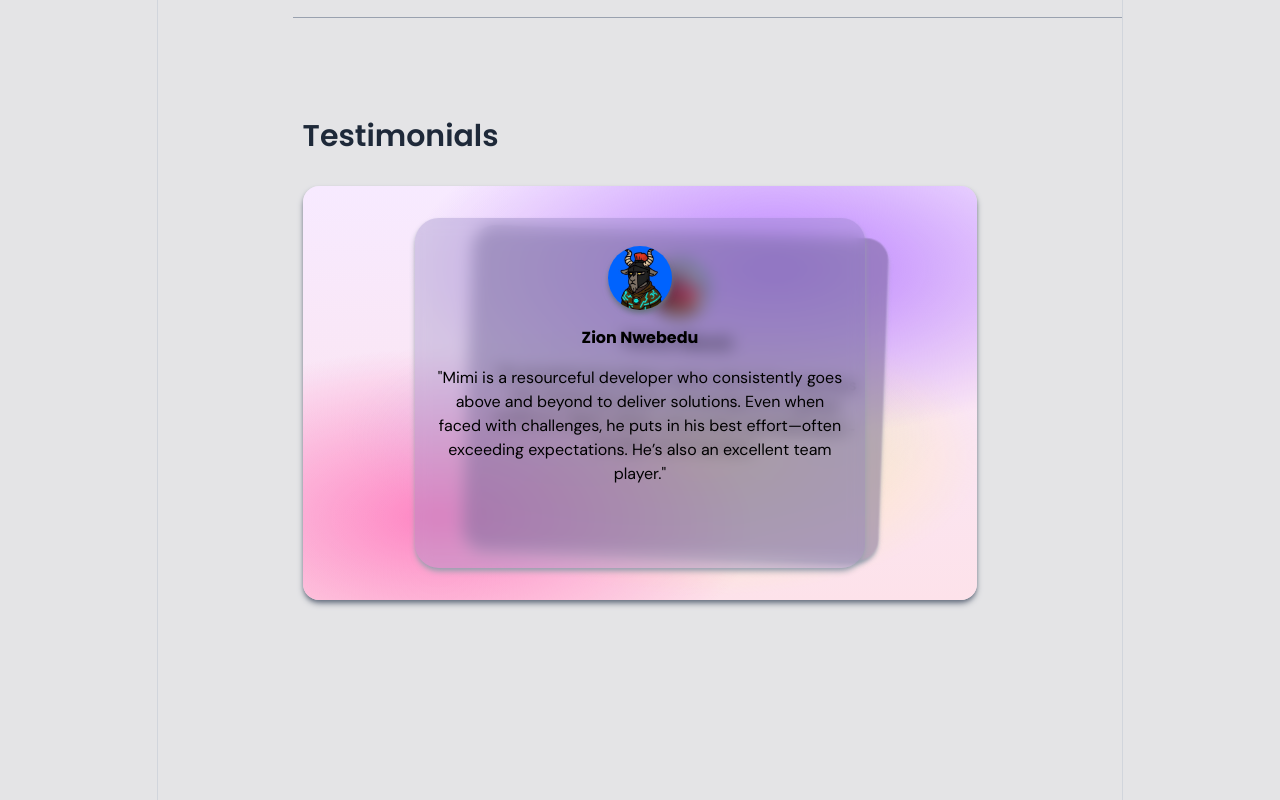
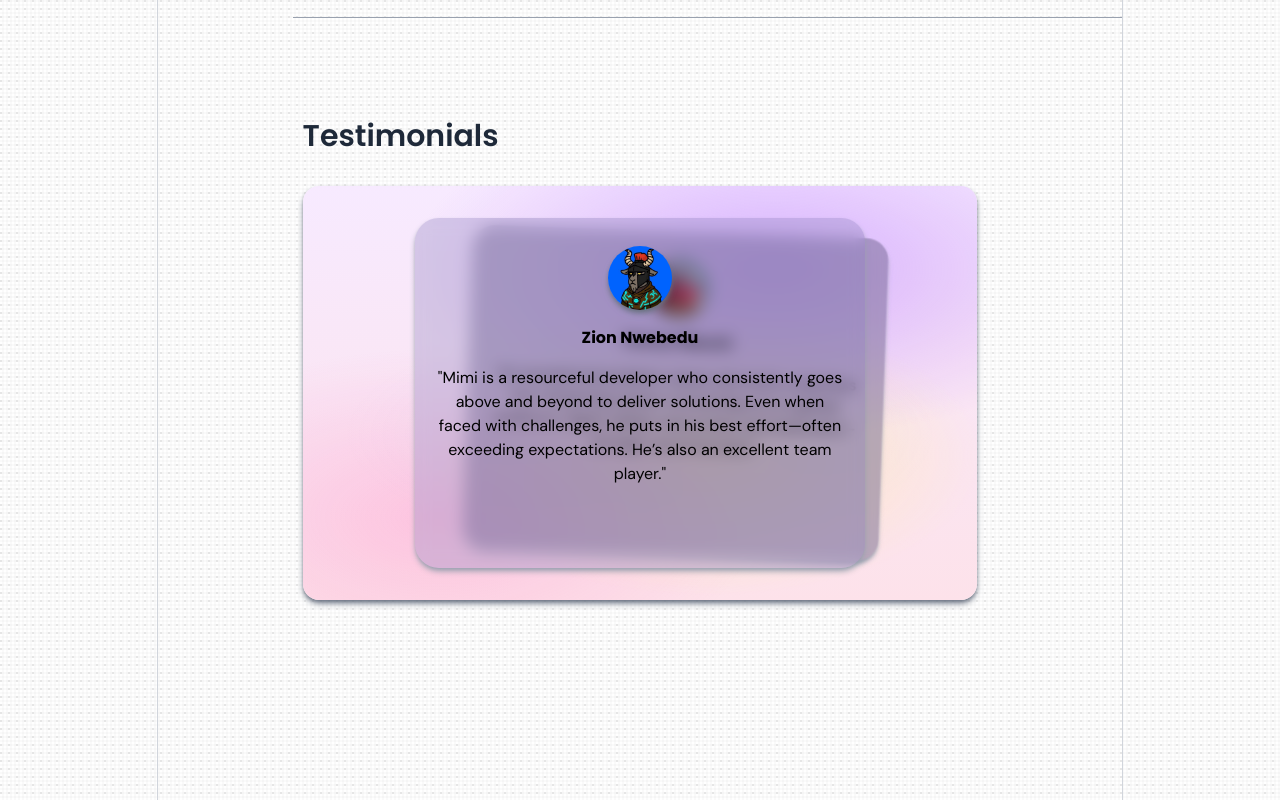
Before and after one commit to OkataMiracleDev/my_portfolio, a Next.js app: page / in a window 1280 px wide. Shown: the part 4000-4800 px from the top of the page. Built offline with nearby package versions, Linux system fonts and the light colour scheme; a web font is replaced by a local one.

Commit message:
style(ui): update background styles and card appearance
- Add subtle paper texture to layout background
- Reduce opacity of radial gradients in testimonials
- Add gray background to projects card for better contrast

```diff
--- a/app/layout.tsx
+++ b/app/layout.tsx
@@ -30,10 +30,34 @@ export default function RootLayout({
 }) {
   return (
     <html lang="en">
-      <body className={`${popp.className} ${bun.className} ${grav.className} antialiased bg-[#d9d9ddb5] md:flex md:flex-col md:items-center`}>
+      <body     style={{
+      backgroundImage: `
+        radial-gradient(circle at 1px 1px, rgba(0,0,0,0.08) 1px, transparent 0),
+        repeating-linear-gradient(0deg, transparent, transparent 2px, rgba(0,0,0,0.02) 2px, rgba(0,0,0,0.02) 4px),
+        repeating-linear-gradient(90deg, transparent, transparent 2px, rgba(0,0,0,0.02) 2px, rgba(0,0,0,0.02) 4px)
+      `,
+      backgroundSize: "8px 8px, 32px 32px, 32px 32px",
+    }}
+      className={`${popp.className} ${bun.className} ${grav.className} antialiased d9d9ddb5 md:flex md:flex-col md:items-center`}>
         <Nav />
         {children}
       </body>
     </html>
   );
 }
+
+<div className="min-h-screen w-full bg-[#faf9f6] relative">
+  {/* Paper Texture */}
+  <div
+    className="absolute inset-0 z-0"
+    style={{
+      backgroundImage: `
+        radial-gradient(circle at 1px 1px, rgba(0,0,0,0.08) 1px, transparent 0),
+        repeating-linear-gradient(0deg, transparent, transparent 2px, rgba(0,0,0,0.02) 2px, rgba(0,0,0,0.02) 4px),
+        repeating-linear-gradient(90deg, transparent, transparent 2px, rgba(0,0,0,0.02) 2px, rgba(0,0,0,0.02) 4px)
+      `,
+      backgroundSize: "8px 8px, 32px 32px, 32px 32px",
+    }}
+  />
+     {/* Your Content/Components */}
+</div>
--- a/components/Home/HomeProjects/ProjectsCard.tsx
+++ b/components/Home/HomeProjects/ProjectsCard.tsx
@@ -13,7 +13,7 @@ projects: {
 
 const ProjectsCard = ({projects}: Props) => {
   return (
-    <div className="flex flex-col lg:mx-10 w-full lg:w-[400px] min-h-[390px] md:min-h-[400px] px-8 py-8 rounded-2xl border border-gray-300 shadow-md">
+    <div className="flex flex-col lg:mx-10 w-full lg:w-[400px] min-h-[390px] md:min-h-[400px] px-8 py-8 rounded-2xl bg-gray-100 border border-gray-300 shadow-md">
         {/* Image */}
         <div className="w-full h-[160px] rounded-2xl overflow-hidden shadow-md shadow-gray-500">
             <Image
--- a/components/Home/Testimonials/Testimonials.tsx
+++ b/components/Home/Testimonials/Testimonials.tsx
@@ -13,10 +13,10 @@ const Testimonials = () => {
                 {/* Slider */}
                 <div  style={{
       background: `
-        radial-gradient(ellipse 80% 60% at 70% 20%, rgba(175, 109, 255, 0.85), transparent 68%),
-        radial-gradient(ellipse 70% 60% at 20% 80%, rgba(255, 100, 180, 0.75), transparent 68%),
-        radial-gradient(ellipse 60% 50% at 60% 65%, rgba(255, 235, 170, 0.98), transparent 68%),
-        radial-gradient(ellipse 65% 40% at 50% 60%, rgba(120, 190, 255, 0.3), transparent 68%),
+        radial-gradient(ellipse 80% 60% at 70% 20%, rgba(175, 109, 255, 0.45), transparent 68%),
+        radial-gradient(ellipse 70% 60% at 20% 80%, rgba(255, 100, 180, 0.25), transparent 68%),
+        radial-gradient(ellipse 60% 50% at 60% 65%, rgba(255, 235, 170, 0.78), transparent 68%),
+        radial-gradient(ellipse 65% 40% at 50% 60%, rgba(120, 190, 255, 0.1), transparent 68%),
         linear-gradient(180deg, #f7eaff 0%, #fde2ea 100%)
       `,
     }}
```
